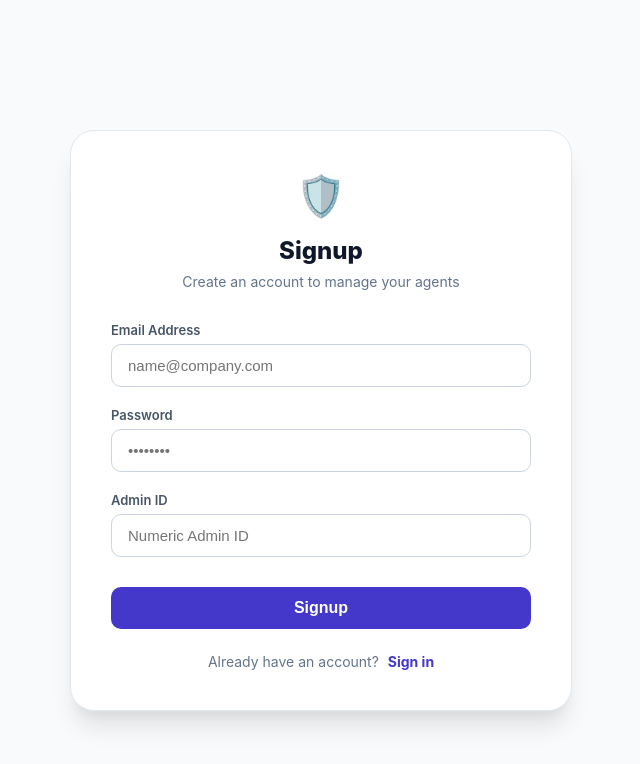
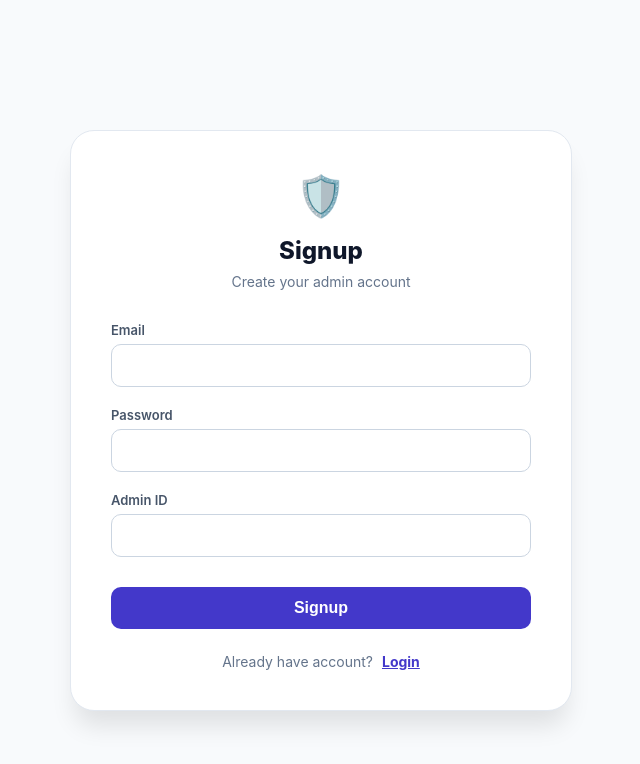
Before and after one commit to suspicious115478/4125, a React (Vite) app: page / in a window 1280 px wide. Both pictures are taken after a click on the element "Create one now". Shown: the top 764 px of the page, without its empty margins (319-959 px from the left). Built offline with nearby package versions, Linux system fonts and the light colour scheme.

Commit message:
Update Signup.jsx

```diff
--- a/src/auth/Signup.jsx
+++ b/src/auth/Signup.jsx
@@ -1,146 +1,35 @@
 import { useState } from 'react';
 import { supabase } from '../lib/supabase';
 
-// Define styles inside the file to prevent ReferenceErrors
 const authStyles = {
-  container: {
-    display: 'flex',
-    alignItems: 'center',
-    justifyContent: 'center',
-    minHeight: '100vh',
-    backgroundColor: '#f8fafc',
-    fontFamily: '"Inter", sans-serif',
-    padding: '20px'
-  },
-  card: {
-    backgroundColor: '#ffffff',
-    padding: '40px',
-    borderRadius: '24px',
-    boxShadow: '0 20px 25px -5px rgba(0, 0, 0, 0.1), 0 10px 10px -5px rgba(0, 0, 0, 0.04)',
-    width: '100%',
-    maxWidth: '420px',
-    border: '1px solid #e2e8f0',
-  },
-  header: {
-    textAlign: 'center',
-    marginBottom: '32px',
-  },
-  logo: {
-    fontSize: '40px',
-    marginBottom: '16px',
-  },
-  title: {
-    margin: 0,
-    fontSize: '24px',
-    fontWeight: '800',
-    color: '#0f172a',
-  },
-  subtitle: {
-    margin: '8px 0 0',
-    fontSize: '14px',
-    color: '#64748b',
-  },
-  form: {
-    display: 'flex',
-    flexDirection: 'column',
-    gap: '20px',
-  },
-  inputGroup: {
-    display: 'flex',
-    flexDirection: 'column',
-    gap: '6px',
-  },
-  label: {
-    fontSize: '13px',
-    fontWeight: '600',
-    color: '#475569',
-    textAlign: 'left'
-  },
-  input: {
-    padding: '12px 16px',
-    borderRadius: '10px',
-    border: '1px solid #cbd5e1',
-    fontSize: '15px',
-    outline: 'none',
-    transition: 'border-color 0.2s',
-  },
-  button: {
-    backgroundColor: '#4338ca',
-    color: '#ffffff',
-    padding: '12px',
-    borderRadius: '10px',
-    border: 'none',
-    fontSize: '16px',
-    fontWeight: '600',
-    cursor: 'pointer',
-    marginTop: '10px',
-    transition: 'background-color 0.2s',
-  },
-  message: {
-    marginTop: '20px',
-    padding: '12px',
-    borderRadius: '8px',
-    fontSize: '13px',
-    textAlign: 'center',
-    fontWeight: '500',
-  },
-  footer: {
-    marginTop: '24px',
-    textAlign: 'center',
-    fontSize: '14px',
-    color: '#64748b',
-  },
-  link: {
-    color: '#4338ca',
-    fontWeight: '700',
-    cursor: 'pointer',
-    textDecoration: 'none',
-    marginLeft: '5px',
-    borderBottom: '2px solid transparent',
-    transition: 'all 0.2s'
-  }
+  container: { display: 'flex', alignItems: 'center', justifyContent: 'center', minHeight: '100vh', backgroundColor: '#f8fafc', fontFamily: '"Inter", sans-serif', padding: '20px' },
+  card: { backgroundColor: '#ffffff', padding: '40px', borderRadius: '24px', boxShadow: '0 20px 25px -5px rgba(0, 0, 0, 0.1)', width: '100%', maxWidth: '420px', border: '1px solid #e2e8f0' },
+  header: { textAlign: 'center', marginBottom: '32px' },
+  logo: { fontSize: '40px', marginBottom: '16px' },
+  title: { margin: 0, fontSize: '24px', fontWeight: '800', color: '#0f172a' },
+  subtitle: { margin: '8px 0 0', fontSize: '14px', color: '#64748b' },
+  form: { display: 'flex', flexDirection: 'column', gap: '20px' },
+  inputGroup: { display: 'flex', flexDirection: 'column', gap: '6px' },
+  label: { fontSize: '13px', fontWeight: '600', color: '#475569', textAlign: 'left' },
+  input: { padding: '12px 16px', borderRadius: '10px', border: '1px solid #cbd5e1', fontSize: '15px', outline: 'none' },
+  button: { backgroundColor: '#4338ca', color: '#ffffff', padding: '12px', borderRadius: '10px', border: 'none', fontSize: '16px', fontWeight: '600', cursor: 'pointer', marginTop: '10px' },
+  footer: { marginTop: '24px', textAlign: 'center', fontSize: '14px', color: '#64748b' },
+  link: { color: '#4338ca', fontWeight: '700', cursor: 'pointer', textDecoration: 'underline', marginLeft: '5px' }
 };
 
 function Signup({ onShowLogin }) {
   const [email, setEmail] = useState('');
   const [password, setPassword] = useState('');
   const [adminId, setAdminId] = useState('');
-  const [message, setMessage] = useState({ text: '', type: '' });
   const [loading, setLoading] = useState(false);
 
   async function handleSignup(e) {
     e.preventDefault();
     setLoading(true);
-    setMessage({ text: '', type: '' });
-
-    const { data, error } = await supabase.auth.signUp({
-      email,
-      password
-    });
-
-    if (error) {
-      setMessage({ text: error.message, type: 'error' });
-      setLoading(false);
-      return;
-    }
-
-    const user = data.user;
-
-    const { error: profileError } = await supabase
-      .from('profiles')
-      .insert([
-        {
-          id: user.id,
-          email: email,
-          admin_id: Number(adminId)
-        }
-      ]);
-
-    if (profileError) {
-      setMessage({ text: profileError.message, type: 'error' });
-    } else {
-      setMessage({ text: 'Signup successful! You can login now.', type: 'success' });
-    }
+    const { data, error } = await supabase.auth.signUp({ email, password });
+    if (error) { alert(error.message); setLoading(false); return; }
+    await supabase.from('profiles').insert([{ id: data.user.id, email, admin_id: Number(adminId) }]);
+    alert('Signup successful!');
     setLoading(false);
   }
 
@@ -150,75 +39,28 @@ function Signup({ onShowLogin }) {
         <div style={authStyles.header}>
           <div style={authStyles.logo}>🛡️</div>
           <h2 style={authStyles.title}>Signup</h2>
-          <p style={authStyles.subtitle}>Create an account to manage your agents</p>
+          <p style={authStyles.subtitle}>Create your admin account</p>
         </div>
-
         <form onSubmit={handleSignup} style={authStyles.form}>
           <div style={authStyles.inputGroup}>
-            <label style={authStyles.label}>Email Address</label>
-            <input
-              type="email"
-              placeholder="name@company.com"
-              style={authStyles.input}
-              value={email}
-              onChange={e => setEmail(e.target.value)}
-              required
-            />
+            <label style={authStyles.label}>Email</label>
+            <input type="email" style={authStyles.input} value={email} onChange={e => setEmail(e.target.value)} required />
           </div>
-
           <div style={authStyles.inputGroup}>
             <label style={authStyles.label}>Password</label>
-            <input
-              type="password"
-              placeholder="••••••••"
-              style={authStyles.input}
-              value={password}
-              onChange={e => setPassword(e.target.value)}
-              required
-            />
+            <input type="password" style={authStyles.input} value={password} onChange={e => setPassword(e.target.value)} required />
           </div>
-
           <div style={authStyles.inputGroup}>
             <label style={authStyles.label}>Admin ID</label>
-            <input
-              type="number"
-              placeholder="Numeric Admin ID"
-              style={authStyles.input}
-              value={adminId}
-              onChange={e => setAdminId(e.target.value)}
-              required
-            />
+            <input type="number" style={authStyles.input} value={adminId} onChange={e => setAdminId(e.target.value)} required />
           </div>
-
-          <button type="submit" style={authStyles.button} disabled={loading}>
-            {loading ? 'Creating Account...' : 'Signup'}
-          </button>
+          <button type="submit" style={authStyles.button} disabled={loading}>{loading ? 'Creating...' : 'Signup'}</button>
         </form>
-
-        {message.text && (
-          <p style={{
-            ...authStyles.message,
-            color: message.type === 'error' ? '#ef4444' : '#10b981',
-            backgroundColor: message.type === 'error' ? '#fef2f2' : '#f0fdf4'
-          }}>
-            {message.text}
-          </p>
-        )}
-
         <div style={authStyles.footer}>
-          Already have an account?{' '}
-          <span
-            style={authStyles.link}
-            onClick={onShowLogin}
-            onMouseOver={(e) => e.target.style.borderBottom = '2px solid #4338ca'}
-            onMouseOut={(e) => e.target.style.borderBottom = '2px solid transparent'}
-          >
-            Sign in
-          </span>
+          Already have account? <span style={authStyles.link} onClick={onShowLogin}>Login</span>
         </div>
       </div>
     </div>
   );
 }
-
 export default Signup;
```
